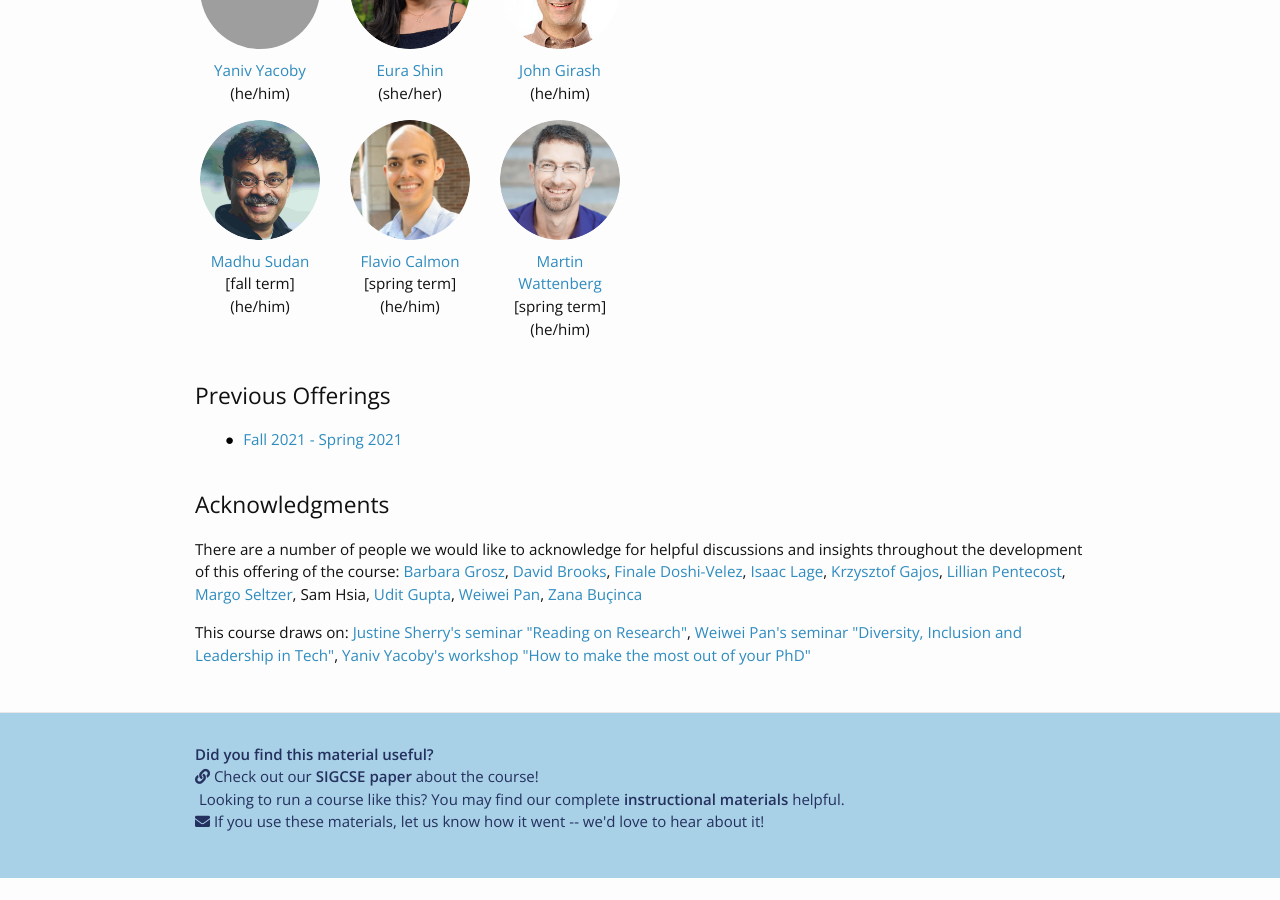
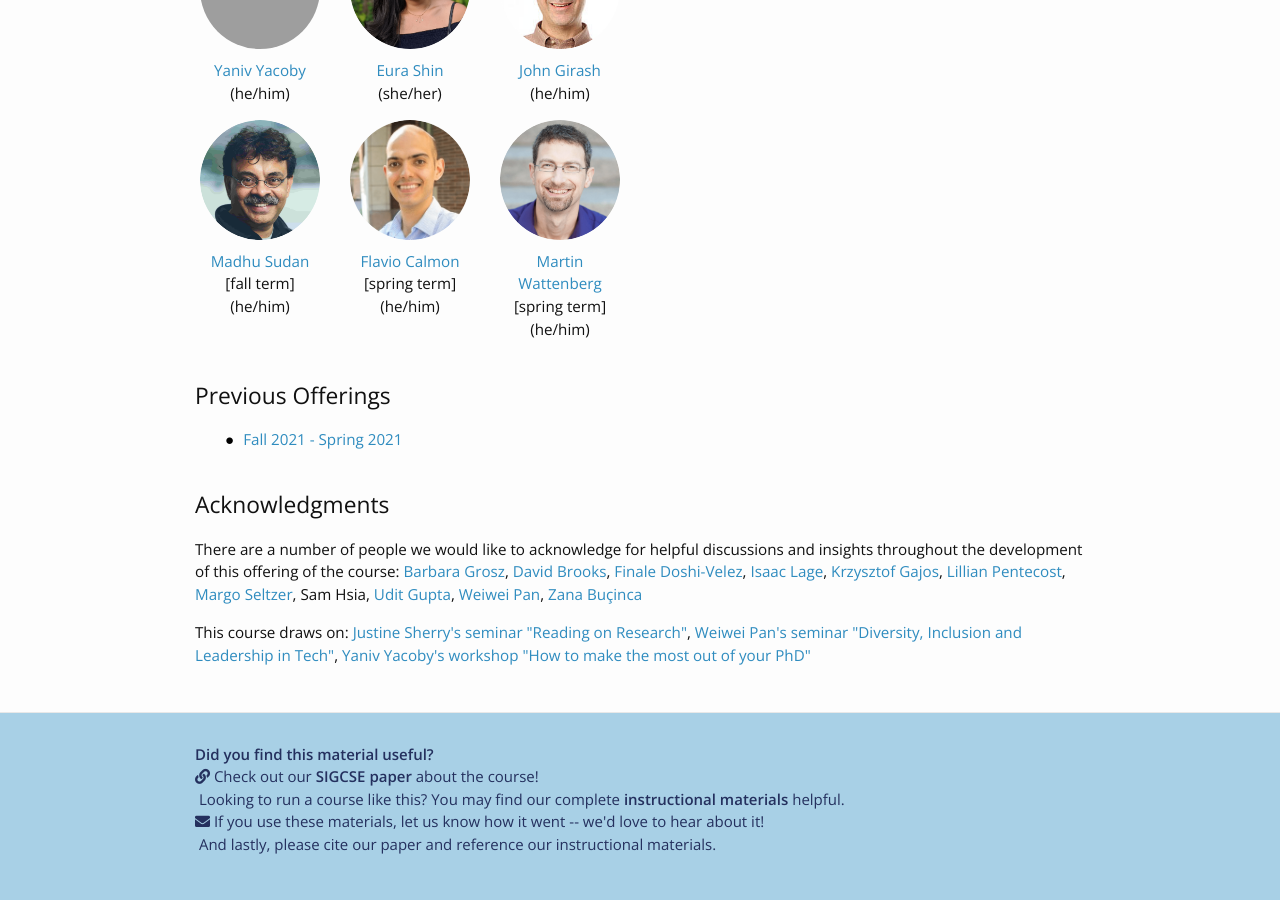
Before and after one commit to yanivyacoby/harvard-cs290, a Jekyll site: the page built from index.md, in a window 1280 px wide and 900 px high, scrolled down 2110 px. Built offline with Jekyll 4.4.1, drawn with Linux system fonts in a browser that asks for light colours; nearby versions of some CDN libraries; before the commit the page ends 2988 px from its top, so only the background shows below that; grey boxes are pictures that could not be loaded.

Commit message:
Update footer.html

```diff
--- a/_includes/footer.html
+++ b/_includes/footer.html
@@ -15,6 +15,8 @@
           <i class="fas fa-books"></i> Looking to run a course like this? You may find our complete <a href="https://yanivyacoby.github.io/harvard-cs290-teaching-materials/" target="_blank" rel="noopener noreferrer" style="color: #24305e;"><strong> instructional materials</strong></a> helpful.
           <br/>
           <i class="fas fa-envelope"></i> If you use these materials, let us know how it went -- we'd love to hear about it!
+          <br/>
+          <i class="fas fa-quotes"></i> And lastly, please cite our paper and reference our instructional materials.
         </div>
 
       </div>
```
